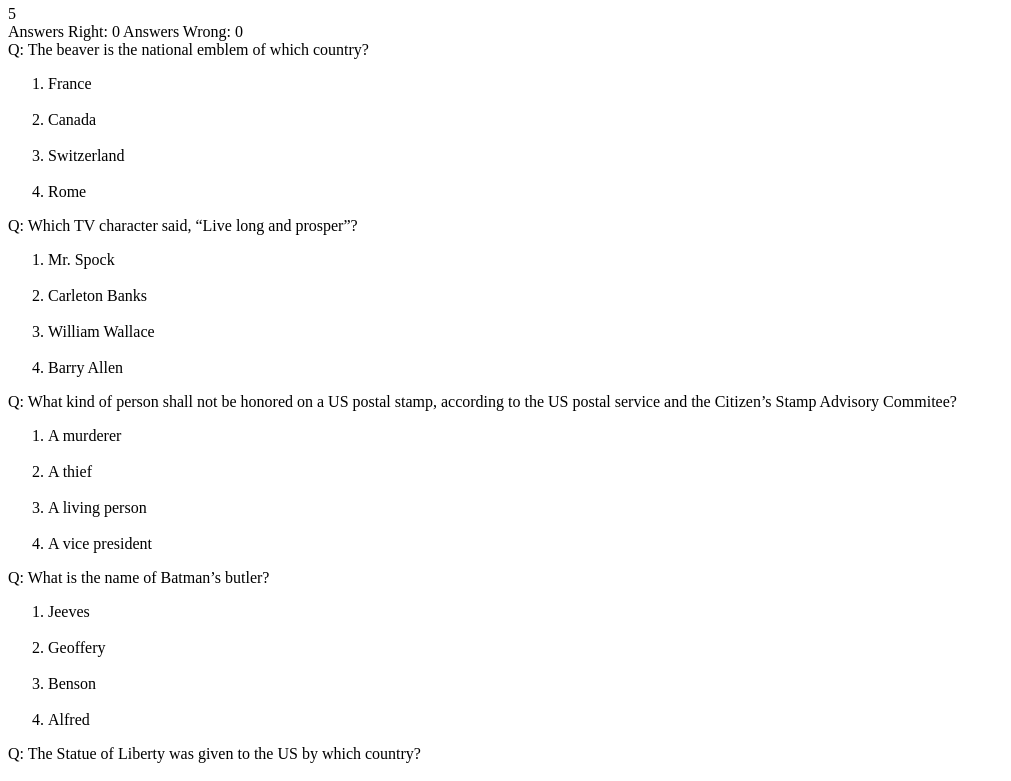
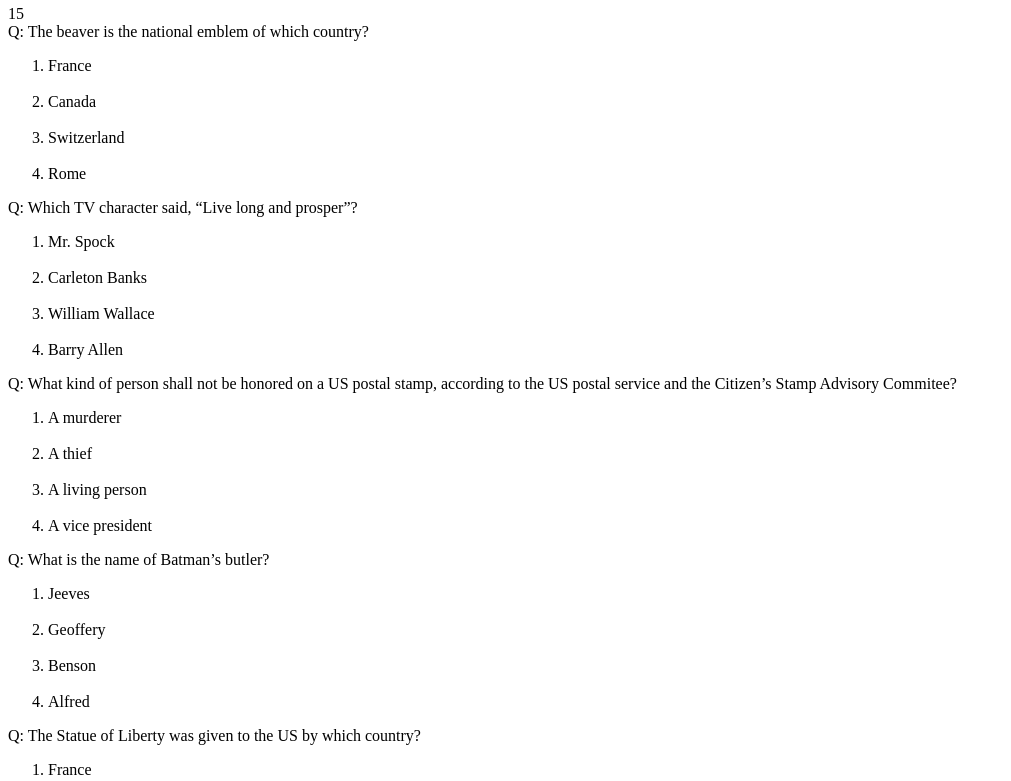
Before and after one commit to bmac929/TriviaGame, a plain HTML site: page index.html in a window 1280 px wide. Shown: the part 122-903 px from the top of the page, without its empty margins (0-1011 px from the left). Drawn offline with nearby package versions, Linux system fonts and the light colour scheme.

Commit message:
Change timer and get rid of answers

```diff
--- a/assets/javascript/app.js
+++ b/assets/javascript/app.js
@@ -7,7 +7,7 @@ $(document).ready(function () {
     }
     var answerRight = 0;
     var answerWrong = 0;
-    var timer = 10;
+    var timer = 20;
     $("#score").text("Answers Right: " + answerRight + " Answers Wrong: " + answerWrong);
     $(".rightAnswer").on("click", addScore);
     // $(".rightAnswer").on("click", function () {
@@ -37,7 +37,7 @@ $(document).ready(function () {
     }
 
     function reset() {
-        timer = 10
+        timer = 20
         welcome();
         answerRight = 0;
         answerWrong = 0;
--- a/index.html
+++ b/index.html
@@ -23,7 +23,7 @@
             <div id="time"></div>
         </div>
         <div class="head">
-            <div id="score"></div>
+            <!-- <div id="score"></div> -->
         </div>
     </header>
     <div class="container">
```
